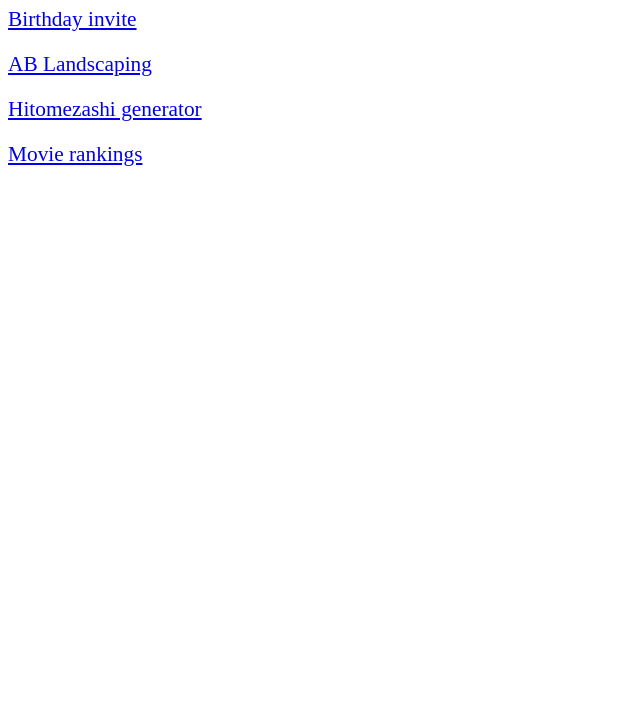
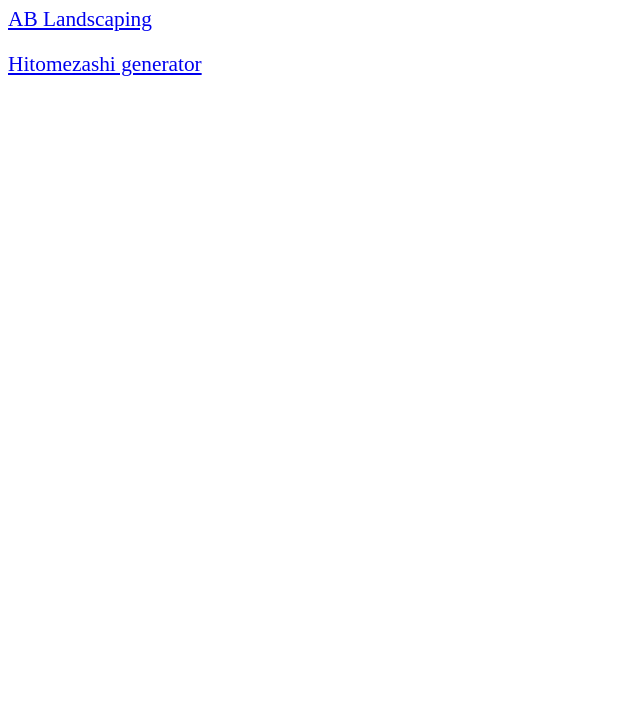
Before and after one commit to JacobSandbox/Portfolio, a plain HTML site: page index.html in a window 1280 px wide. Shown: the part 73-800 px from the top of the page, without its empty margins (0-640 px from the left). Drawn offline with Linux system fonts and the light colour scheme.

Commit message:
index.html

```diff
--- a/index.html
+++ b/index.html
@@ -11,10 +11,10 @@
     <body>
         <h1>Jacob's Portfolio</h1>
         <div id="content">
-            <a class="project" href="./projects/Birthday_invite/birthday-invite.html">Birthday invite</a>
+            <!-- <a class="project" href="./projects/Birthday_invite/birthday-invite.html">Birthday invite</a> -->
             <a class="project" href="projects/AB_Landscaping/index.html">AB Landscaping</a>
             <a class="project" href="projects/Hitomezashi/index.html">Hitomezashi generator</a>
-            <a class="project" href="projects/Movie_ranking/movie-ranking.html">Movie rankings</a>
+            <!-- <a class="project" href="projects/Movie_ranking/movie-ranking.html">Movie rankings</a> -->
         </div>
     </body>
 
```
